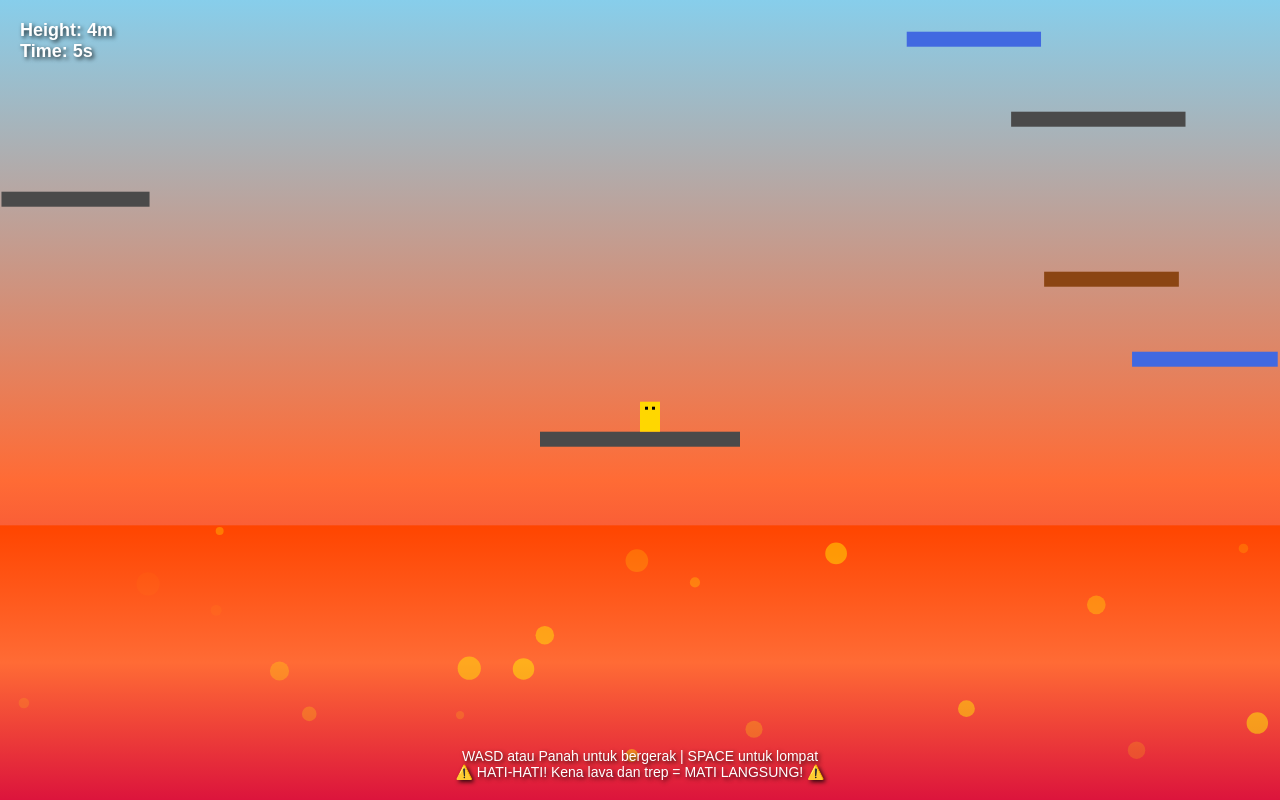
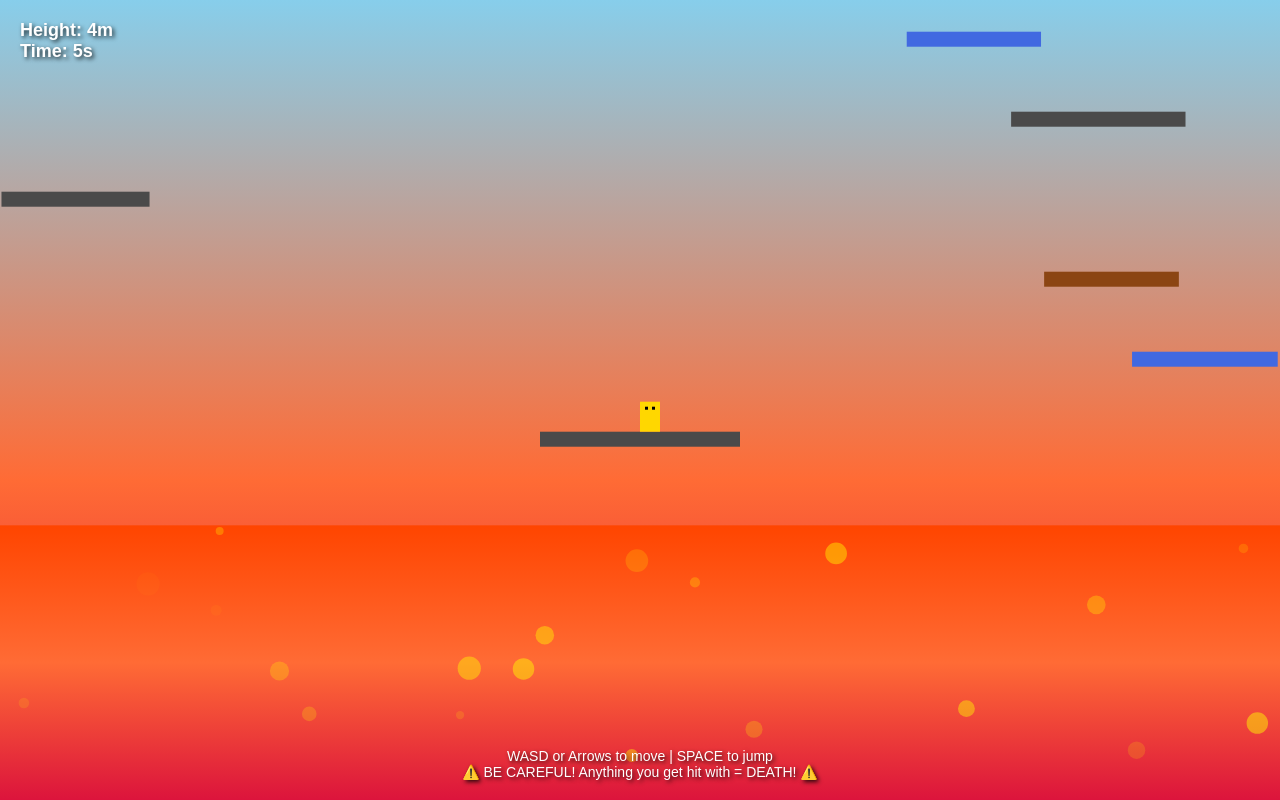
Before and after one commit to bilaaae/xipplg5_06_lavaescape, a plain HTML site: page index.html in a window 1280 px wide. Drawn offline with Linux system fonts and the light colour scheme; animation ran at ten frames a second.

```diff
--- a/index.html
+++ b/index.html
@@ -16,8 +16,8 @@
         </div>
 
         <div class="controls">
-            <div>WASD atau Panah untuk bergerak | SPACE untuk lompat</div>
-            <div>⚠️ HATI-HATI! Kena lava dan trep = MATI LANGSUNG! ⚠️</div>
+            <div>WASD or Arrows to move | SPACE to jump </div>
+            <div>⚠️ BE CAREFUL! Anything you get hit with = DEATH!  ⚠️</div>
         </div>
 
         <div id="gameOver">
```
